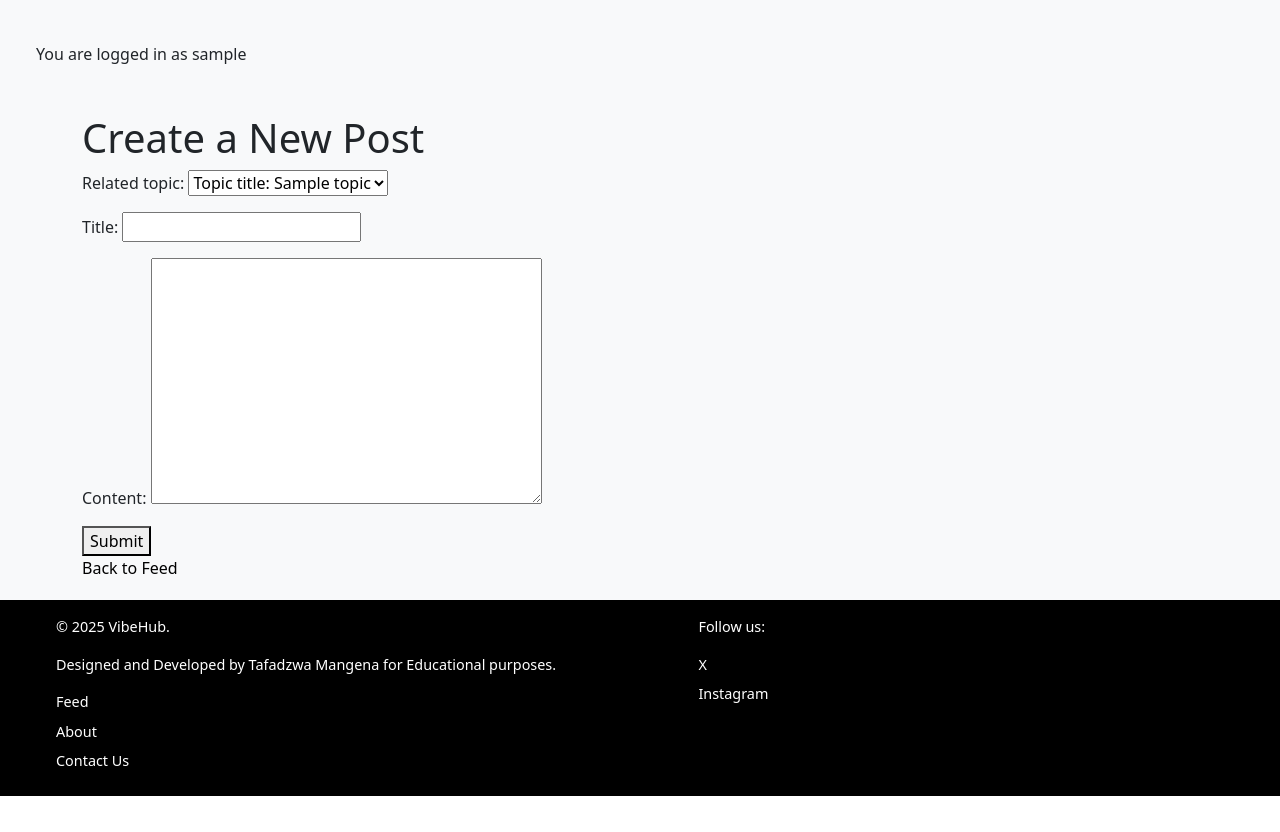
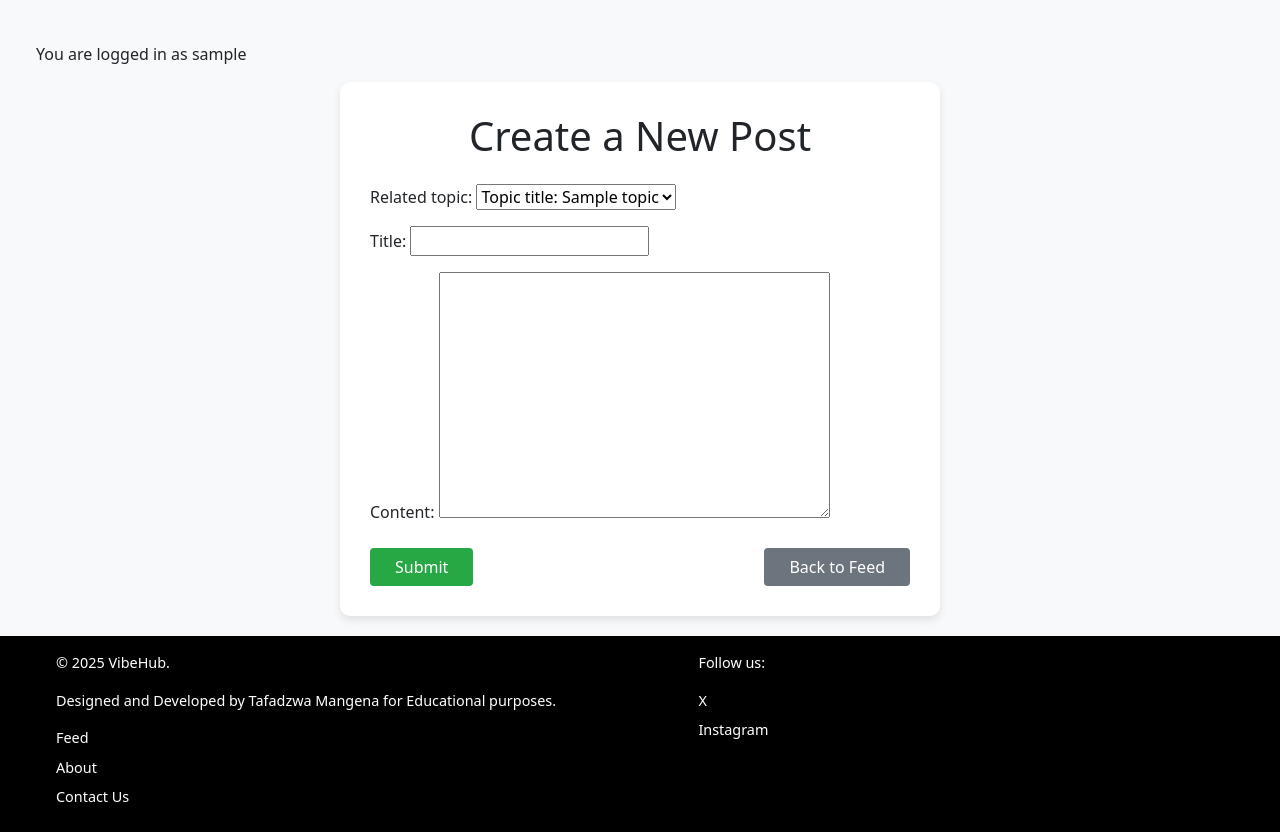
Before and after one commit to TafadzwaMangena/VibeHub, a Django app: page /create/ in a window 1280 px wide. Shown: the part 56-888 px from the top of the page. Before the commit the page ends 852 px from the top, so only its background shows below. Run offline with Django 4.2, Linux system fonts and the light colour scheme; a user stored in the database is signed in; tables that the repository leaves empty hold one stand-in row (values such as "Sample post").

Commit message:
Style post create template

```diff
--- a/feed/templates/feed/post_create.html
+++ b/feed/templates/feed/post_create.html
@@ -2,14 +2,16 @@
 
 {% block content %}
 
-<div class="container mt-5">
-    <h1>Create a New Post</h1>
+<div class="container create-post-container">
+    <h1 class="text-center mb-4">Create a New Post</h1>
     <form method="post">
-        {% csrf_token %}
-        {{ form.as_p }}
-        <button type="submit">Submit</button>
+      {% csrf_token %}
+      {{ form.as_p }}
+      <div class="d-flex justify-content-between mt-4">
+        <button type="submit" class="btn btn-submit px-4">Submit</button>
+        <a href="{% url 'feed' %}" class="btn btn-back px-4">Back to Feed</a>
+      </div>
     </form>
-    <a href="{% url 'feed' %}">Back to Feed</a>
-</div>
+  </div>
 
 {% endblock %}
--- a/static/css/style.css
+++ b/static/css/style.css
@@ -63,6 +63,30 @@ main {
     box-shadow: 0 0 5px rgba(0, 123, 255, 0.5);
   }
 
+  .create-post-container {
+    background: #ffffff;
+    padding: 30px;
+    border-radius: 10px;
+    box-shadow: 0 4px 8px rgba(0, 0, 0, 0.1);
+    width: 100%;
+    max-width: 600px;
+  }
+
+  .btn-submit {
+    background-color: #28a745;
+    color: white;
+  }
+  .btn-submit:hover {
+    background-color: #218838;
+  }
+  .btn-back {
+    background-color: #6c757d;
+    color: white;
+  }
+  .btn-back:hover {
+    background-color: #5a6268;
+  }
+
 /*-------------------------footer-------------------------------*/
 footer {
     background-color: #000000;
--- a/vibehub/settings.py
+++ b/vibehub/settings.py
@@ -27,7 +27,7 @@ TEMPLATES_DIR = os.path.join(BASE_DIR, 'templates')
 SECRET_KEY = os.environ.get('SECRET_KEY')
 
 # SECURITY WARNING: don't run with debug turned on in production!
-DEBUG = False
+DEBUG = True
 
 ALLOWED_HOSTS = ['8000-tafadzwamangena-vibehub-x578m0a2g2b.ws.codeinstitute-ide.net',
                 '.herokuapp.com']
```
